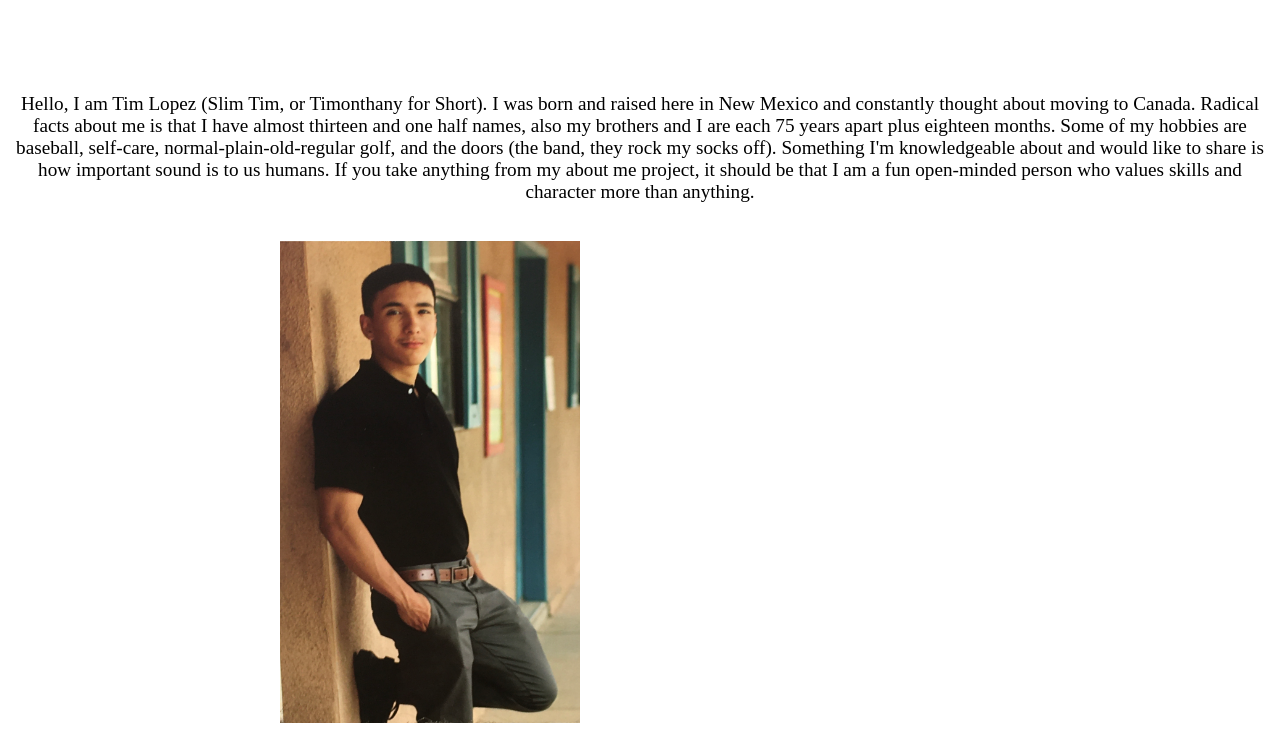
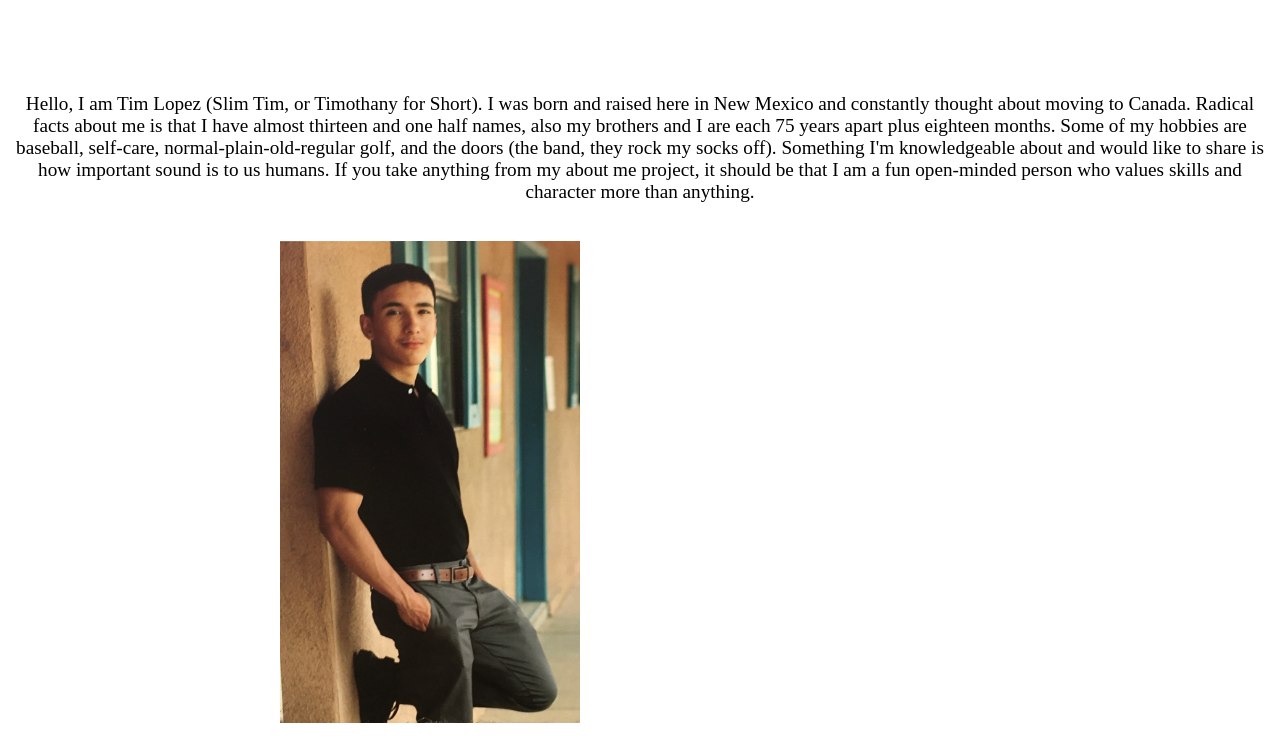
Before and after one commit to Berto505ez/about-tim-lopez, a plain HTML site: page index.html in a window 1280 px wide. Shown: the part 48-800 px from the top of the page. Drawn offline with Linux system fonts and the light colour scheme.

Commit message:
Pushing demo with george

```diff
--- a/index.html
+++ b/index.html
@@ -7,7 +7,7 @@
 </head>
 <body>
 <h1>About Tim Lopez</h1>
-<p>Hello, I am Tim Lopez (Slim Tim, or Timonthany for Short). I was born and raised here in New Mexico and constantly thought about moving to Canada.
+<p>Hello, I am Tim Lopez (Slim Tim, or Timothany for Short). I was born and raised here in New Mexico and constantly thought about moving to Canada.
 Radical facts about me is that I have almost thirteen and one half names, also my brothers and I are each 75 years apart plus eighteen months. Some of my hobbies are baseball, self-care, normal-plain-old-regular golf, and the doors (the band, they rock my socks off).
 Something I'm knowledgeable about and would like to share is how important sound is to us humans.
 If you take anything from my about me project, it should be that I am a fun open-minded person who values
```
